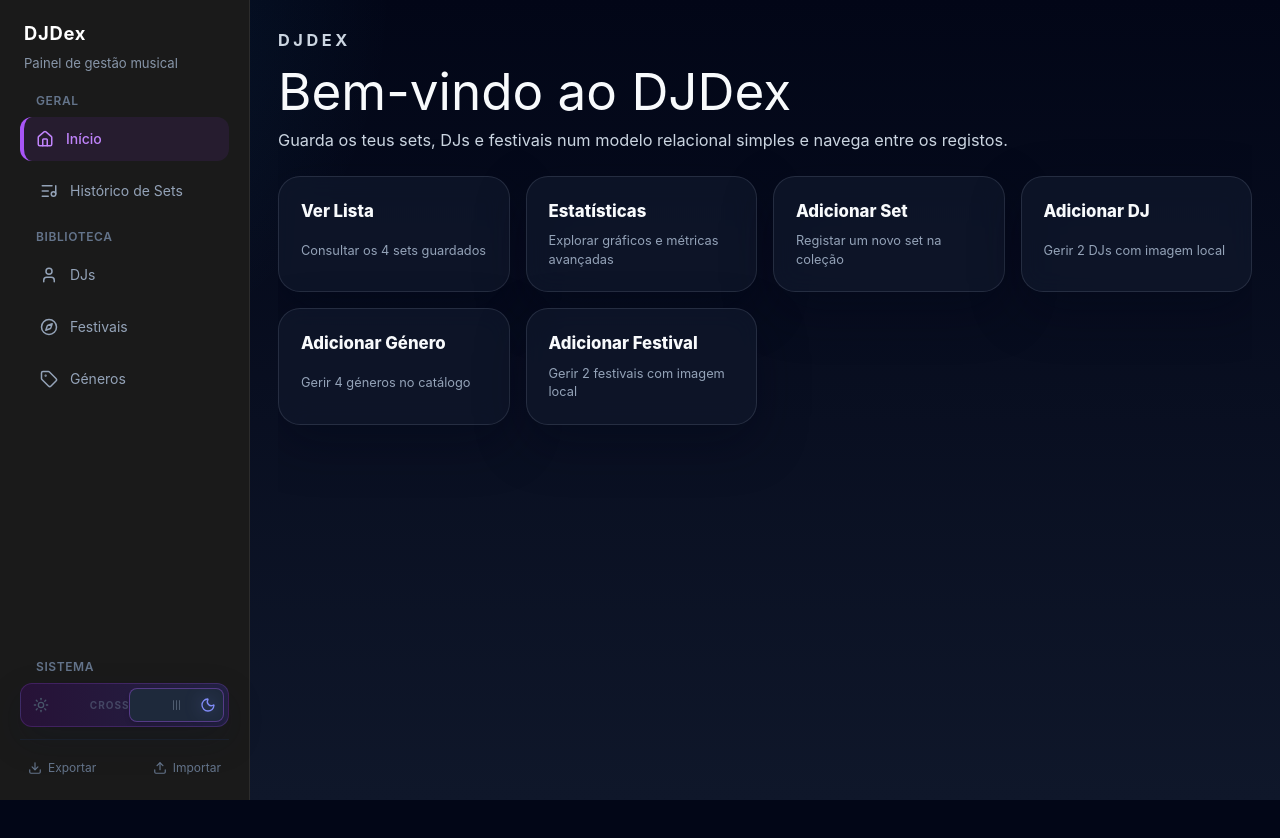
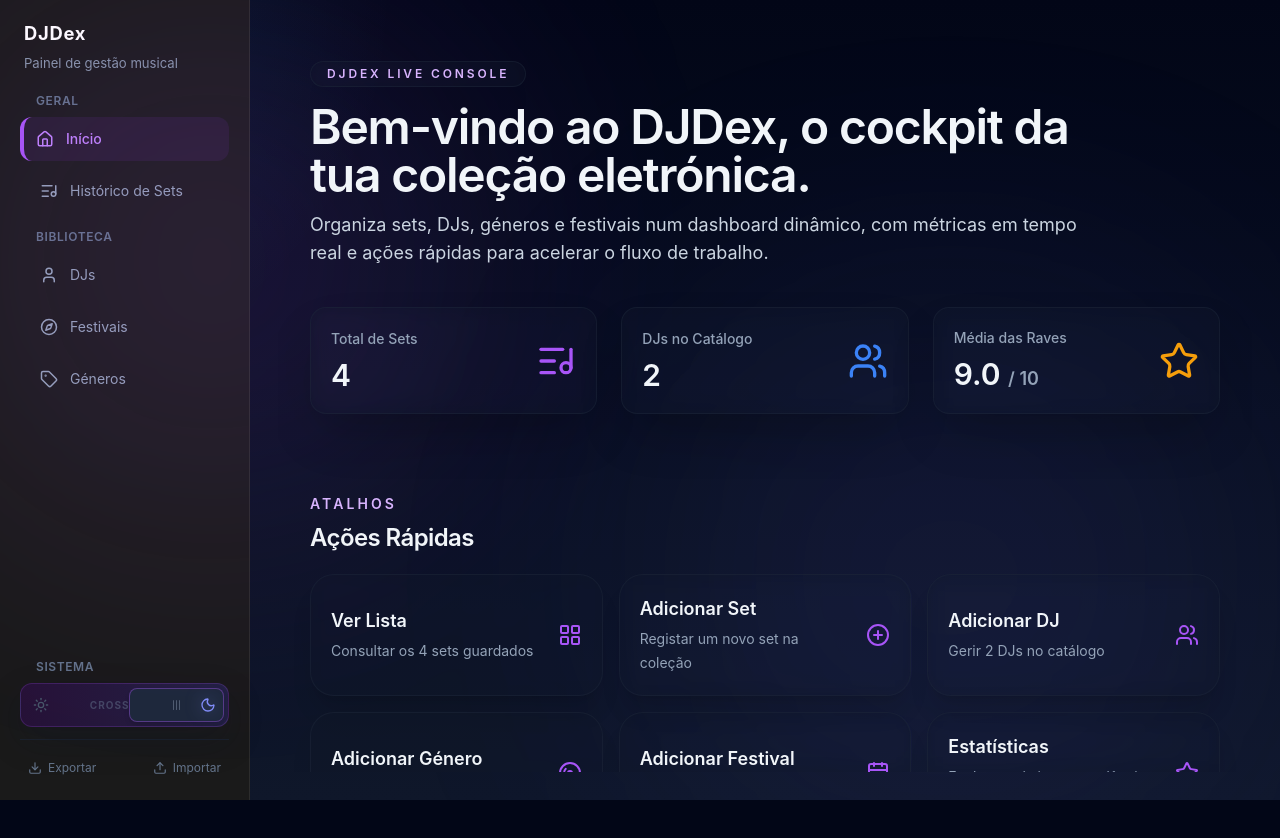
Before and after one commit to opaulosilva233/DJDex, a React (Vite) app: page / in a window 1280 px wide. Shown: the top 838 px of the page. Built offline with nearby package versions, Linux system fonts and the light colour scheme.

Commit message:
feat: enhance Home component with dynamic dashboard and quick action buttons; improve layout and styling for better user experience

```diff
--- a/src/App.jsx
+++ b/src/App.jsx
@@ -226,7 +226,7 @@ export default function App() {
 
   return (
     <BrowserRouter>
-      <div className="app-shell h-screen overflow-hidden bg-gray-50 text-gray-900 dark:bg-gray-900 dark:text-gray-100">
+      <div className="app-shell h-screen w-screen overflow-hidden flex bg-slate-50 dark:bg-[#0b0f19]">
         <Navbar
           generos={generos}
           djs={djs}
@@ -237,8 +237,8 @@ export default function App() {
           toggleDarkMode={toggleDarkMode}
         />
 
-        <div className="app-main flex-1 overflow-hidden flex flex-col min-h-0">
-          <div className="flex-1 min-h-0 overflow-hidden">
+        <div className="app-main flex-1 h-full relative flex flex-col min-w-0">
+          <div className="flex-1 h-full overflow-y-auto relative">
             <Routes>
               <Route
                 path="/"
--- a/src/index.css
+++ b/src/index.css
@@ -58,3 +58,62 @@
     margin: 0;
   }
 }
+
+@keyframes gradientBG {
+  0% {
+    background-position: 0% 50%;
+  }
+
+  50% {
+    background-position: 100% 50%;
+  }
+
+  100% {
+    background-position: 0% 50%;
+  }
+}
+
+.animate-gradient {
+  background-size: 200% 200%;
+  animation: gradientBG 15s ease infinite;
+}
+
+@keyframes aurora-1 {
+  0% {
+    transform: translate(0px, 0px) scale(1);
+  }
+
+  33% {
+    transform: translate(100px, 150px) scale(1.2);
+  }
+
+  66% {
+    transform: translate(-50px, 200px) scale(0.8);
+  }
+
+  100% {
+    transform: translate(0px, 0px) scale(1);
+  }
+}
+
+@keyframes aurora-2 {
+  0% {
+    transform: translate(0px, 0px) scale(1);
+  }
+
+  50% {
+    transform: translate(-120px, 80px) scale(1.3);
+  }
+
+  100% {
+    transform: translate(0px, 0px) scale(1);
+  }
+}
+
+.animate-aurora-1 {
+  animation: aurora-1 18s infinite alternate ease-in-out;
+}
+
+.animate-aurora-2 {
+  animation: aurora-2 22s infinite alternate ease-in-out;
+}
--- a/src/pages/Home.jsx
+++ b/src/pages/Home.jsx
@@ -1,47 +1,137 @@
-import { Link } from 'react-router-dom'
+import { useNavigate } from 'react-router-dom'
+import { CalendarPlus, Disc3, LayoutGrid, ListMusic, PlusCircle, Star, Users } from 'lucide-react'
 
 export default function Home({ generos = [], sets = [], djs = [], festivais = [] }) {
+	const navigate = useNavigate()
 	const totalSets = sets.length
 	const totalDjs = djs.length
 	const totalFestivais = festivais.length
 	const totalGeneros = generos.length
+	const averageRating =
+		sets.length > 0
+			? sets.reduce((sum, set) => sum + (Number(set.avaliacao) || 0), 0) / sets.length
+			: 0
+
+	const quickActions = [
+		{
+			label: 'Ver Lista',
+			description: `Consultar os ${totalSets} sets guardados`,
+			icon: LayoutGrid,
+			onClick: () => navigate('/lista'),
+		},
+		{
+			label: 'Adicionar Set',
+			description: 'Registar um novo set na coleção',
+			icon: PlusCircle,
+			onClick: () => navigate('/adicionar'),
+		},
+		{
+			label: 'Adicionar DJ',
+			description: `Gerir ${totalDjs} DJs no catálogo`,
+			icon: Users,
+			onClick: () => navigate('/djs/adicionar'),
+		},
+		{
+			label: 'Adicionar Género',
+			description: `Gerir ${totalGeneros} géneros musicais`,
+			icon: Disc3,
+			onClick: () => navigate('/generos/adicionar'),
+		},
+		{
+			label: 'Adicionar Festival',
+			description: `Gerir ${totalFestivais} festivais no sistema`,
+			icon: CalendarPlus,
+			onClick: () => navigate('/festivais/adicionar'),
+		},
+		{
+			label: 'Estatísticas',
+			description: 'Explorar métricas e tendências do catálogo',
+			icon: Star,
+			onClick: () => navigate('/estatisticas'),
+		},
+	]
 
 	return (
-		<div className="page-section">
-			<section className="section-header">
-				<p className="eyebrow">DJDex</p>
-				<h1>Bem-vindo ao DJDex</h1>
-				<p>
-					Guarda os teus sets, DJs e festivais num modelo relacional simples e navega entre os registos.
-				</p>
-			</section>
+		<div className="w-full min-h-full p-8 relative flex flex-col z-10 isolate">
+			<div className="fixed inset-0 pointer-events-none overflow-hidden z-0 mix-blend-screen">
+				<div className="absolute -top-20 -left-20 h-96 w-96 rounded-full bg-purple-600/25 blur-[120px] animate-aurora-1 opacity-90 dark:bg-purple-500/20" />
+				<div className="absolute bottom-10 right-10 h-[450px] w-[450px] rounded-full bg-indigo-600/25 blur-[140px] animate-aurora-2 opacity-90 dark:bg-indigo-500/15" />
+			</div>
 
-			<section className="action-grid">
-				<Link className="action-card" to="/lista">
-					<span>Ver Lista</span>
-					<small>Consultar os {totalSets} sets guardados</small>
-				</Link>
-				<Link className="action-card" to="/estatisticas">
-					<span>Estatísticas</span>
-					<small>Explorar gráficos e métricas avançadas</small>
-				</Link>
-				<Link className="action-card" to="/adicionar">
-					<span>Adicionar Set</span>
-					<small>Registar um novo set na coleção</small>
-				</Link>
-				<Link className="action-card" to="/djs/adicionar">
-					<span>Adicionar DJ</span>
-					<small>Gerir {totalDjs} DJs com imagem local</small>
-				</Link>
-				<Link className="action-card" to="/generos/adicionar">
-					<span>Adicionar Género</span>
-					<small>Gerir {totalGeneros} géneros no catálogo</small>
-				</Link>
-				<Link className="action-card" to="/festivais/adicionar">
-					<span>Adicionar Festival</span>
-					<small>Gerir {totalFestivais} festivais com imagem local</small>
-				</Link>
-			</section>
+			<div className="relative z-10 mx-auto flex w-full max-w-7xl flex-1 flex-col gap-10 text-slate-900 dark:text-slate-100">
+				<section className="space-y-4">
+					<p className="inline-flex items-center rounded-full border border-slate-200/50 bg-white/5 px-4 py-1 text-xs font-semibold uppercase tracking-[0.24em] text-purple-700 backdrop-blur-md shadow-xl dark:border-slate-800/50 dark:bg-slate-900/40 dark:text-purple-300 dark:shadow-2xl">
+						DJDex live console
+					</p>
+					<div className="max-w-3xl space-y-3">
+						<h1 className="text-4xl font-semibold tracking-tight sm:text-5xl">
+							Bem-vindo ao DJDex, o cockpit da tua coleção eletrónica.
+						</h1>
+						<p className="text-base leading-7 text-slate-600 dark:text-slate-300 sm:text-lg">
+							Organiza sets, DJs, géneros e festivais num dashboard dinâmico, com métricas em tempo real e
+							ações rápidas para acelerar o fluxo de trabalho.
+						</p>
+					</div>
+				</section>
+
+				<section className="grid grid-cols-1 gap-6 mb-10 md:grid-cols-3">
+					<div className="flex items-center justify-between rounded-2xl border border-slate-200/50 bg-white/5 p-5 shadow-xl backdrop-blur-md dark:border-slate-800/50 dark:bg-slate-900/40 dark:shadow-2xl">
+						<div>
+							<p className="text-sm font-medium text-slate-500 dark:text-slate-400">Total de Sets</p>
+							<p className="mt-2 text-3xl font-semibold">{totalSets}</p>
+						</div>
+						<ListMusic className="h-10 w-10 text-purple-500" />
+					</div>
+
+					<div className="flex items-center justify-between rounded-2xl border border-slate-200/50 bg-white/5 p-5 shadow-xl backdrop-blur-md dark:border-slate-800/50 dark:bg-slate-900/40 dark:shadow-2xl">
+						<div>
+							<p className="text-sm font-medium text-slate-500 dark:text-slate-400">DJs no Catálogo</p>
+							<p className="mt-2 text-3xl font-semibold">{totalDjs}</p>
+						</div>
+						<Users className="h-10 w-10 text-blue-500" />
+					</div>
+
+					<div className="flex items-center justify-between rounded-2xl border border-slate-200/50 bg-white/5 p-5 shadow-xl backdrop-blur-md dark:border-slate-800/50 dark:bg-slate-900/40 dark:shadow-2xl">
+						<div>
+							<p className="text-sm font-medium text-slate-500 dark:text-slate-400">Média das Raves</p>
+							<p className="mt-2 text-3xl font-semibold">
+								{averageRating.toFixed(1)} <span className="text-lg text-slate-500 dark:text-slate-400">/ 10</span>
+							</p>
+						</div>
+						<Star className="h-10 w-10 text-amber-500" />
+					</div>
+				</section>
+
+				<section className="space-y-5">
+					<div className="flex items-end justify-between gap-4">
+						<div>
+							<p className="text-sm font-semibold uppercase tracking-[0.22em] text-purple-600 dark:text-purple-300">
+								Atalhos
+							</p>
+							<h2 className="mt-2 text-2xl font-semibold tracking-tight">Ações Rápidas</h2>
+						</div>
+					</div>
+
+					<div className="grid grid-cols-1 gap-4 sm:grid-cols-2 xl:grid-cols-3">
+						{quickActions.map(({ label, description, icon: Icon, onClick }) => (
+							<button
+								key={label}
+								type="button"
+								onClick={onClick}
+								className="group flex w-full items-center justify-between gap-4 rounded-3xl border border-slate-200/50 bg-white/5 px-5 py-5 text-left shadow-xl backdrop-blur-md transition-all duration-300 hover:-translate-y-1 hover:border-slate-200/70 hover:bg-white/10 hover:shadow-2xl dark:border-slate-800/50 dark:bg-slate-900/40 dark:hover:border-slate-700/80 dark:hover:bg-slate-900/55"
+							>
+								<div className="space-y-1">
+									<p className="text-lg font-semibold">{label}</p>
+									<p className="text-sm leading-6 text-slate-500 transition-colors group-hover:text-slate-700 dark:text-slate-400 dark:group-hover:text-slate-200">
+										{description}
+									</p>
+								</div>
+								<Icon className="h-6 w-6 shrink-0 text-purple-500 transition-all duration-300 group-hover:scale-110 group-hover:text-purple-700 dark:group-hover:text-purple-300" />
+							</button>
+						))}
+					</div>
+				</section>
+			</div>
 		</div>
 	)
 }
```
